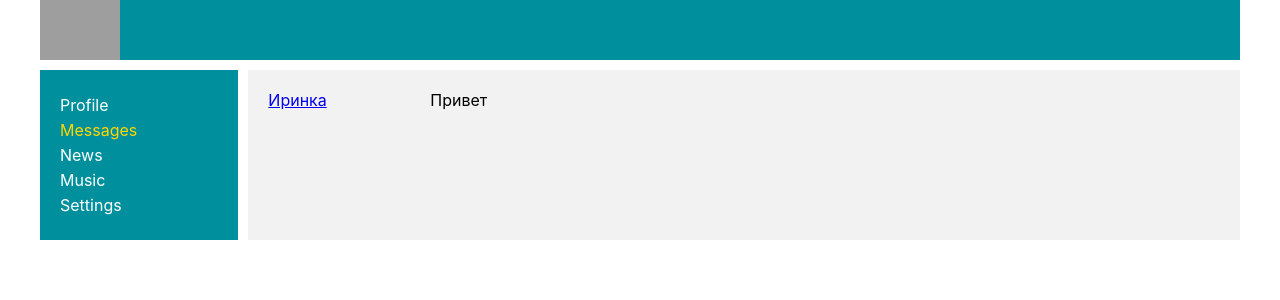
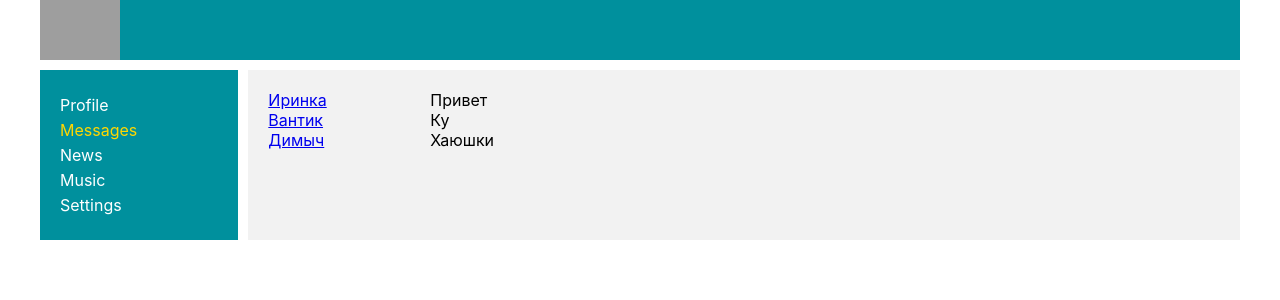
Before and after one commit to goyalion17/samurai-way-2.0, a React (Create React App) app: page /dialogs in a window 1280 px wide. Shown: the top 300 px of the page. Built offline with nearby package versions, Linux system fonts and the light colour scheme; grey boxes are pictures that could not be loaded.

Commit message:
25. метод массива - map

```diff
--- a/src/components/Dialogs/Dialogs.jsx
+++ b/src/components/Dialogs/Dialogs.jsx
@@ -16,25 +16,31 @@ const Message = props => {
 };
 
 const Dialogs = props => {
-  let dialogsData = [
+  let dialogs = [
     { id: 1, name: "Иринка" },
     { id: 2, name: "Вантик" },
     { id: 3, name: "Димыч" }
   ];
-  let messagesData = [
+
+  let messages = [
     { id: 1, message: "Привет" },
     { id: 2, message: "Ку" },
     { id: 3, message: "Хаюшки" }
   ];
+
+  let dialogsElement = dialogs.map(d => (
+    <DialogItem name={d.name} id={d.id} />
+  ));
+
+  let messagesElement = messages.map(m => (
+    <Message message={m.message} />
+  ));
+
   return (
     <div className={s.dialogs}>
-      <div className={s.dialogsItems}>
-        <DialogItem name={dialogsData[0].name} id={dialogsData[0].id} />
-      </div>
+      <div className={s.dialogsItems}>{dialogsElement}</div>
 
-      <div className={s.messages}>
-        <Message message={messagesData[0].message} />
-      </div>
+      <div className={s.messages}>{messagesElement}</div>
     </div>
   );
 };
--- a/src/components/Profile/MyPosts/MyPosts.jsx
+++ b/src/components/Profile/MyPosts/MyPosts.jsx
@@ -3,10 +3,14 @@ import s from "./MyPosts.module.css";
 import Post from "./Post/Post";
 
 const MyPosts = props => {
-  let postData = [
+  let posts = [
     { id: 1, message: "Hi", likesCount: 15 },
-    { id: 2, message: "Hello", likesCount: 45 }
+    { id: 2, message: "Hello", likesCount: 45 },
+    { id: 3, message: "Yo", likesCount: 27 },
+    { id: 4, message: "What's up", likesCount: 9 }
   ];
+
+  let postsElemets = posts.map( p => <Post message={p.message} likesCount={p.likesCount} />)
 
   return (
     <div className={s.postsBlock}>
@@ -22,10 +26,7 @@ const MyPosts = props => {
         </div>
       </div>
 
-      <div className={s.posts}>
-        <Post message={postData[0].message} likesCount={postData[0].likesCount} />
-        <Post message={postData[1].message} likesCount={postData[1].likesCount} />
-      </div>
+      <div className={s.posts}>{postsElemets}</div>
     </div>
   );
 };
```
